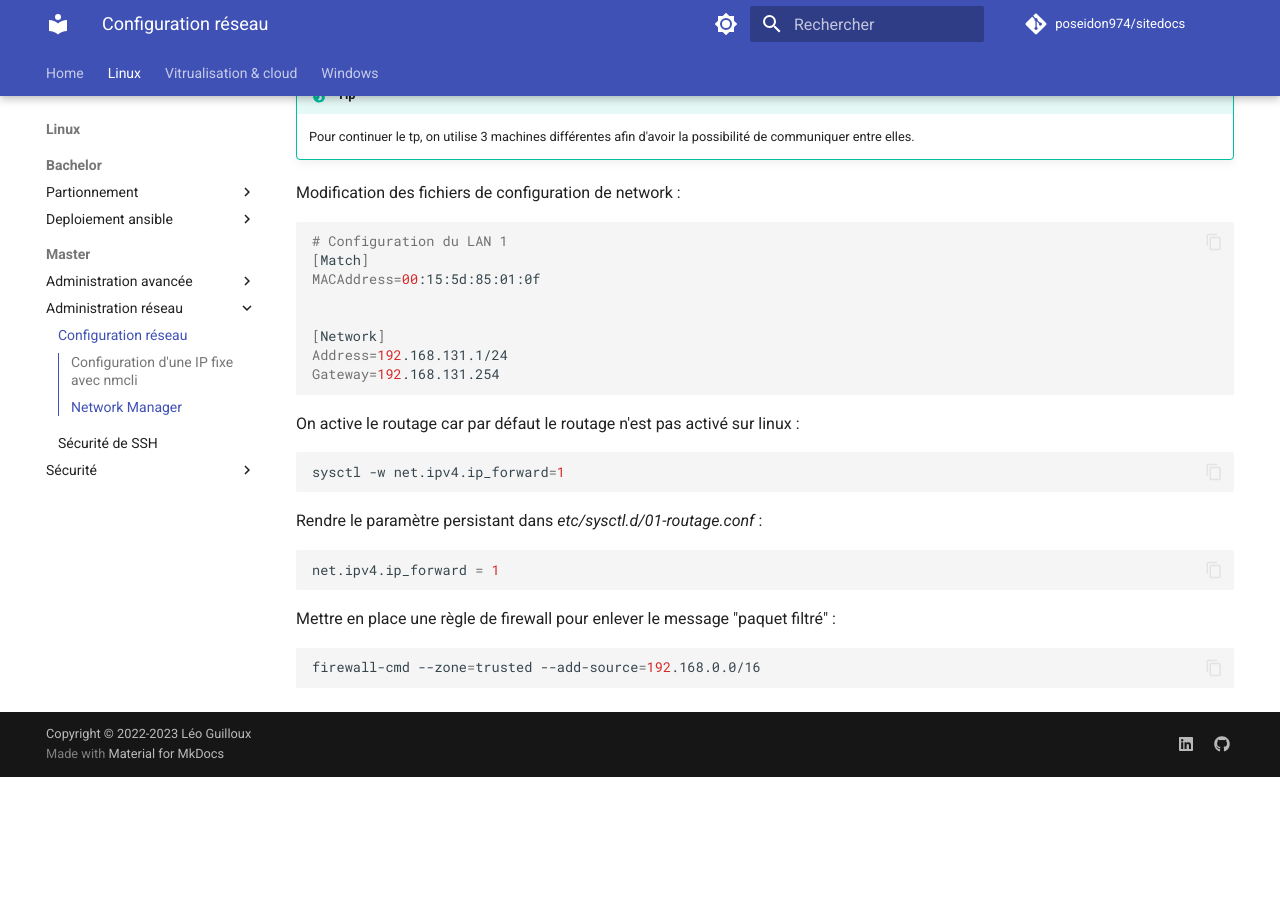
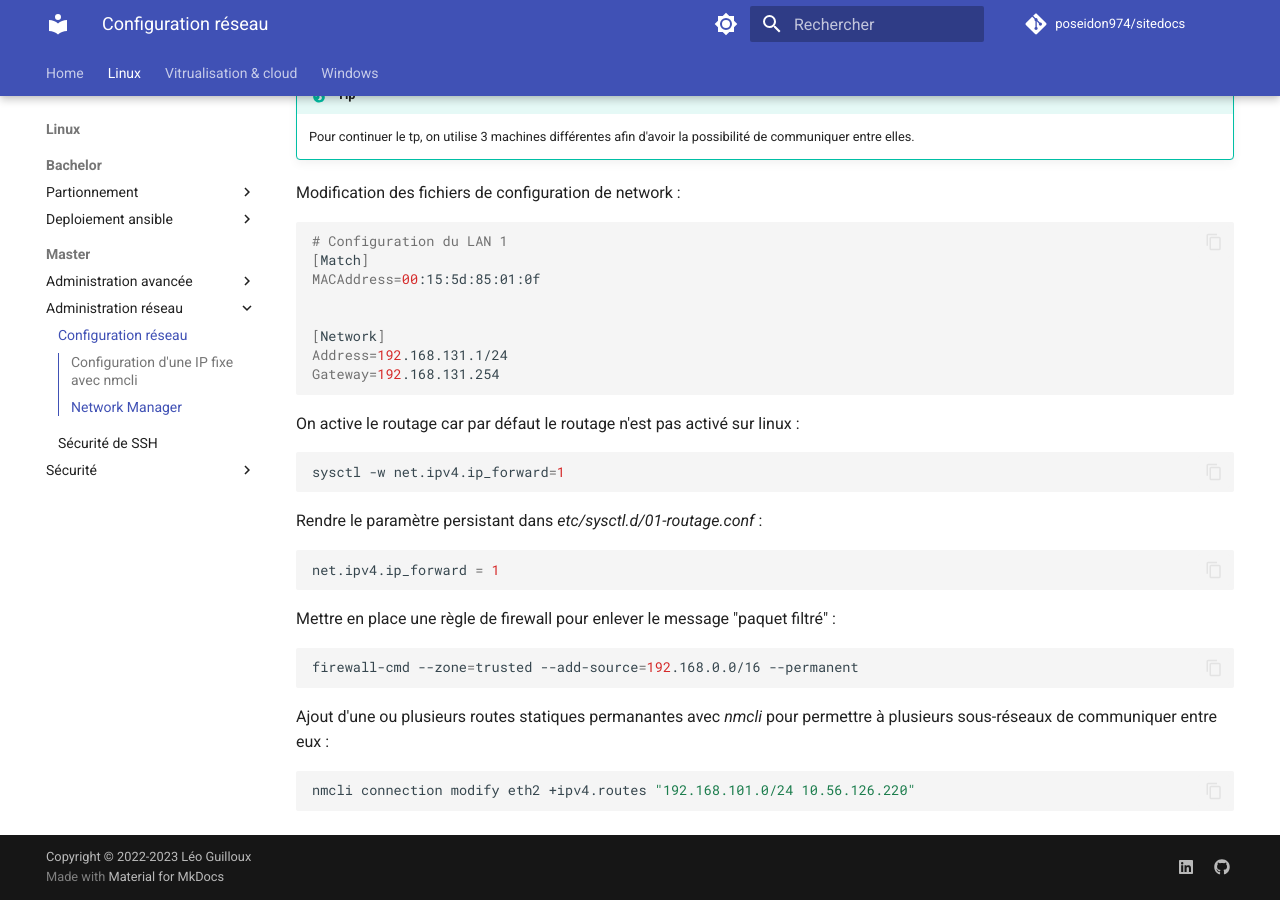
Before and after one commit to poseidon974/sitedocs, an MkDocs documentation site: the page built from docs/Linux/Master/Administration réseau/NMCLI.md, in a window 1280 px wide and 900 px high, scrolled down 1937 px. Built offline with MkDocs 1.6.1 and Material for MkDocs 9.7.7, drawn with Linux system fonts in a browser that asks for light colours; comment, search, counter and statistics services are not loaded; the version menu is left out; before the commit the page ends 2714 px from its top, so only the background shows below that.

Commit message:
update cours 14/02/2023

````diff
--- a/docs/Linux/Master/Administration réseau/NMCLI.md
+++ b/docs/Linux/Master/Administration réseau/NMCLI.md
@@ -122,5 +122,11 @@ net.ipv4.ip_forward = 1
 Mettre en place une règle de firewall pour enlever le message "paquet filtré" :
 
 ```bash
-firewall-cmd --zone=trusted --add-source=192.168.0.0/16
+firewall-cmd --zone=trusted --add-source=192.168.0.0/16 --permanent
 ```
+
+Ajout d'une ou plusieurs routes statiques permanantes avec *nmcli* pour permettre à plusieurs sous-réseaux de communiquer entre eux :
+
+```bash
+nmcli connection modify eth2 +ipv4.routes "192.168.101.0/24 10.56.126.220"
+```
````
Also changed, not shown: .gitlab-ci.yml (added, +11 -0 lines).
